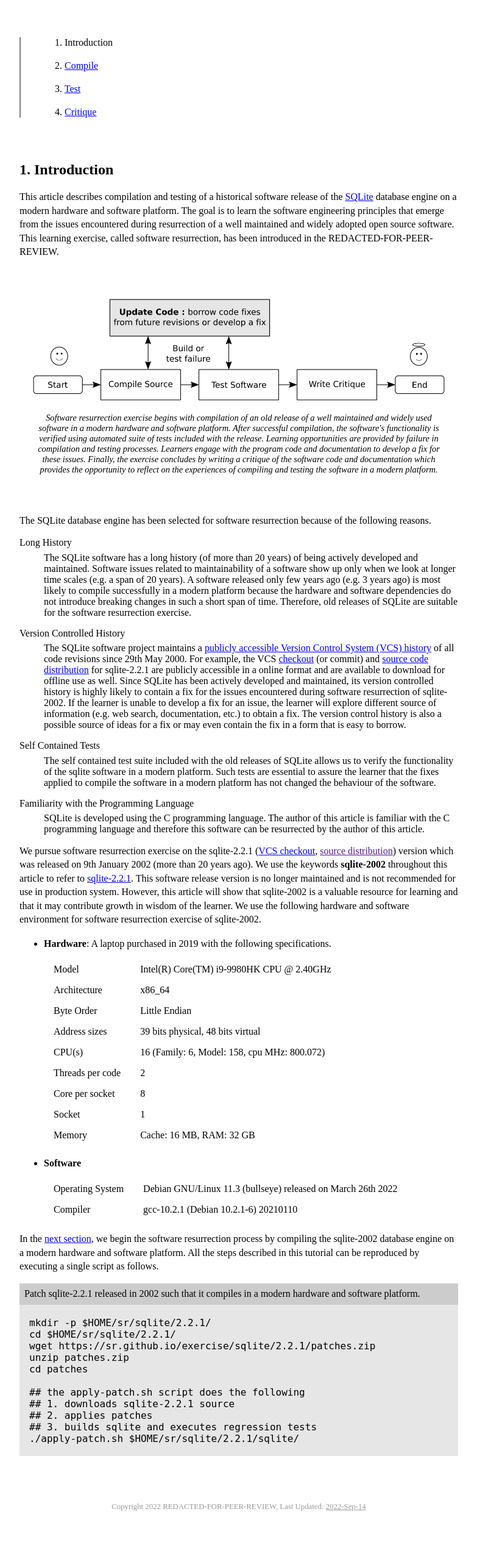
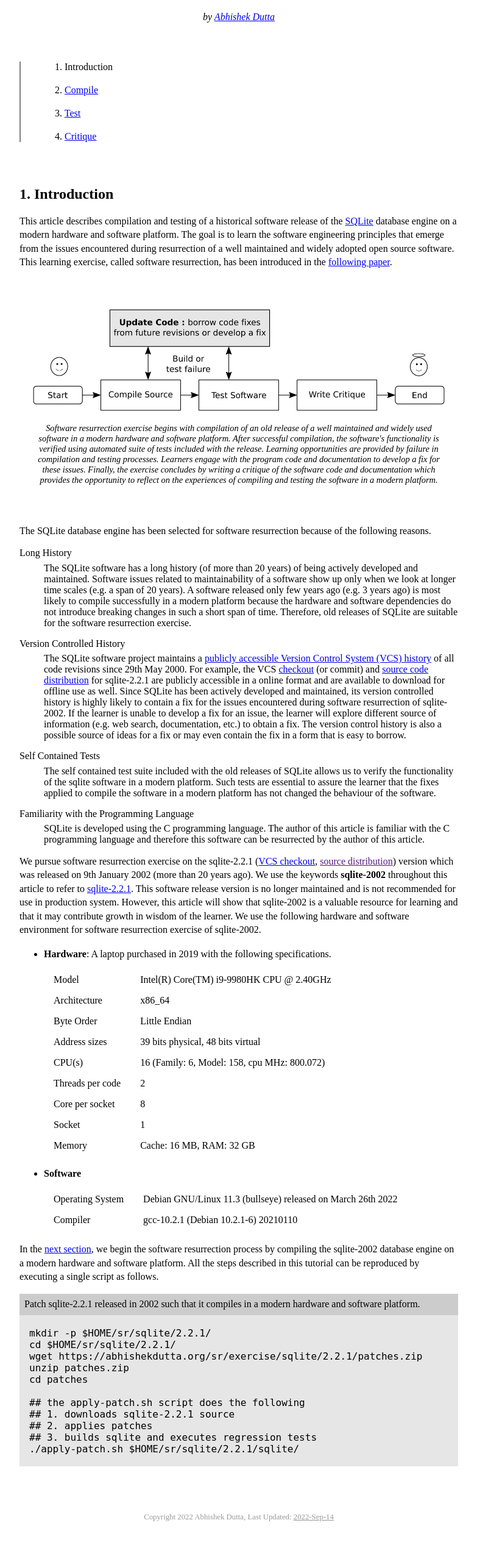
Before and after one commit to software-resurrection/sr, a plain HTML site: page exercise/sqlite/2.2.1/index.html in a window 1280 px wide. Shown: the part 114-2648 px from the top of the page at 61% size, without its empty margins (248-1031 px from the left). Drawn offline with Linux system fonts and the light colour scheme.

Commit message:
removed redacted-for-peer-review notices

```diff
--- a/exercise/sqlite/2.2.1/index.html
+++ b/exercise/sqlite/2.2.1/index.html
@@ -3,6 +3,7 @@
   <head>
     <meta charset="UTF-8">
     <title>Software Resurrection of SQLite-2.2.1 (2002)</title>
+    <meta name="author" content="Abhishek Dutta">
     <meta name="description" content="Software resurrection">
     <meta name="viewport" content="width=device-width,
                                    initial-scale=1, user-scalable=1">
@@ -11,6 +12,9 @@
 
   <body>
     <h1>Software Resurrection of SQLite-2.2.1 <br> (released in Jan. 2002)</h1>
+    <address>by <a rel="author"
+                   href="https://abhishekdutta.org">Abhishek Dutta</a>
+    </address>
 
     <section id="toc">
       <ol>
@@ -32,7 +36,8 @@
         resurrection of a well maintained and widely adopted open
         source software. This learning exercise, called software
         resurrection, has been introduced in
-        the REDACTED-FOR-PEER-REVIEW.</p>
+        the <a href="http://arxiv.org/abs/2209.05052">following
+        paper</a>.</p>
 
       <figure>
         <img src="img/software-resurrection-flowchart.png">
@@ -161,7 +166,7 @@
       <pre class="code">
 mkdir -p $HOME/sr/sqlite/2.2.1/
 cd $HOME/sr/sqlite/2.2.1/
-wget https://sr.github.io/exercise/sqlite/2.2.1/patches.zip
+wget https://abhishekdutta.org/sr/exercise/sqlite/2.2.1/patches.zip
 unzip patches.zip
 cd patches
 
@@ -174,7 +179,7 @@ cd patches
     </section>
 
     <footer>
-      <p>Copyright 2022 REDACTED-FOR-PEER-REVIEW, Last Updated: <a href="REDACTED-FOR-PEER-REVIEW">2022-Sep-14</a></p>
+      <p>Copyright 2022 Abhishek Dutta, Last Updated: <a href="CHANGELOG.txt">2022-Sep-14</a></p>
     </footer>
   </body>
 </html>
--- a/sr.css
+++ b/sr.css
@@ -2,7 +2,7 @@
 
  Style definitions for Software Resurrection Page
 
- Author: REDACTED-FOR-PEER-REVIEW
+ Author: Abhishek Dutta <https://abhishekdutta.org>
 
  Version History
  2022-07-09 : Initial version for drafts
```
Also changed, not shown: exercise/sqlite/2.2.1/compile.html (+7 -2 lines), exercise/sqlite/2.2.1/test.html (+8 -4 lines), index.html (+7 -2 lines), CHANGELOG.txt (added), exercise/sqlite/2.2.1/CHANGELOG.txt (added), 6 other files.
